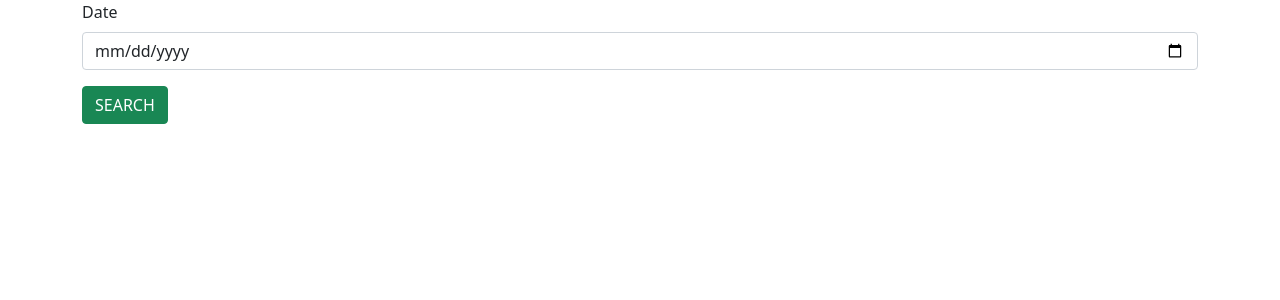
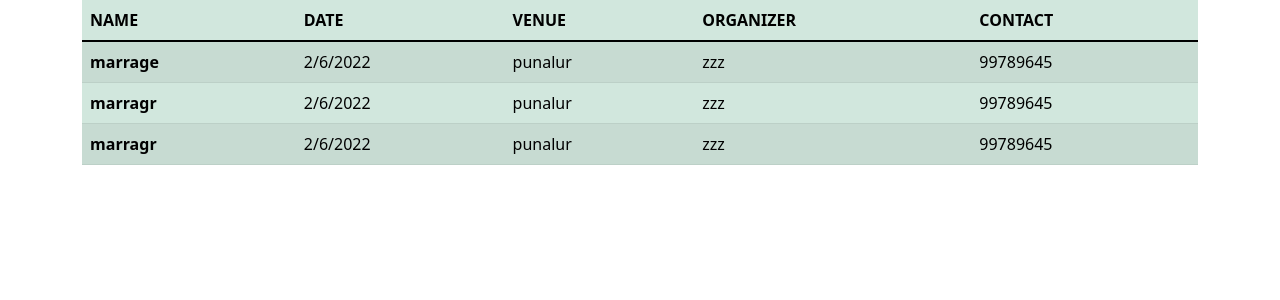
Before and after one commit to anilamurali/Event-management-react-app, a React (Create React App) app: page / in a window 1280 px wide. Shown: the top 300 px of the page. Built offline with nearby package versions, Linux system fonts and the light colour scheme.

Commit message:
first commit

```diff
--- a/src/App.js
+++ b/src/App.js
@@ -4,10 +4,11 @@ import 'bootstrap/dist/css/bootstrap.min.css';
 import 'bootstrap/dist/js/bootstrap.bundle.min.js';
 import Addevent from './Component/Addevent';
 import Search from './Component/Search';
+import Viewevent from './Component/Viewevent';
 
 function App() {
   return (
-    <Search/>
+     <Viewevent/>
   );
 }
 
--- /dev/null
+++ b/src/Component/Viewevent.js
@@ -0,0 +1,71 @@
+import React from 'react'
+
+const Viewevent = () => {
+    var viewfaculty=[
+        {
+            "name":"marrage",
+            "date":"2/6/2022",
+            "venue":"punalur",
+            "organizer":"zzz",
+            "contact":"99789645"
+
+
+        },
+        {"name":"marragr",
+        "date":"2/6/2022",
+        "venue":"punalur",
+        "organizer":"zzz",
+        "contact":"99789645"
+    },
+    {"name":"marragr",
+    "date":"2/6/2022",
+    "venue":"punalur",
+    "organizer":"zzz",
+    "contact":"99789645"
+
+    }
+    ]
+  return (
+    <div>
+    <div>
+        <div>
+            <div class="container">
+                <div class="row ">
+                     <div class="col col-12 col-sm-12 col-md-12 col-lg-12 col-xl-12 col-xxl-12">
+                         <table class="table table-success table-striped" >
+                             <thead>
+                                 <tr>
+                                     <th scope="col">NAME</th>
+                                     <th scope="col">DATE</th>
+                                     <th scope="col">VENUE</th>
+                                     <th scope="col">ORGANIZER</th>
+                                     <th scope="col">CONTACT</th>
+
+                                     </tr>
+                                     </thead>
+                                     <tbody>
+                                              {
+                                               viewfaculty.map((value,key)=>{
+                                                    return <tr>
+                                                    <th><p class="card-text">{value.name}</p></th>
+                                                    <td><p class="card-text">{value.date}</p></td>
+                                                    <td><p class="card-text">{value.venue}</p></td>
+                                                    <td><p class="card-text">{value.organizer}</p></td>
+                                                    <td><p class="card-text">{value.contact}</p></td>
+
+
+
+                                                    </tr>
+                                                })}
+                                                </tbody>
+                                                </table>
+                                            </div>
+                                        </div>
+                                </div>
+                            </div>
+                        </div>
+                </div>
+  )
+}
+
+export default Viewevent
```
